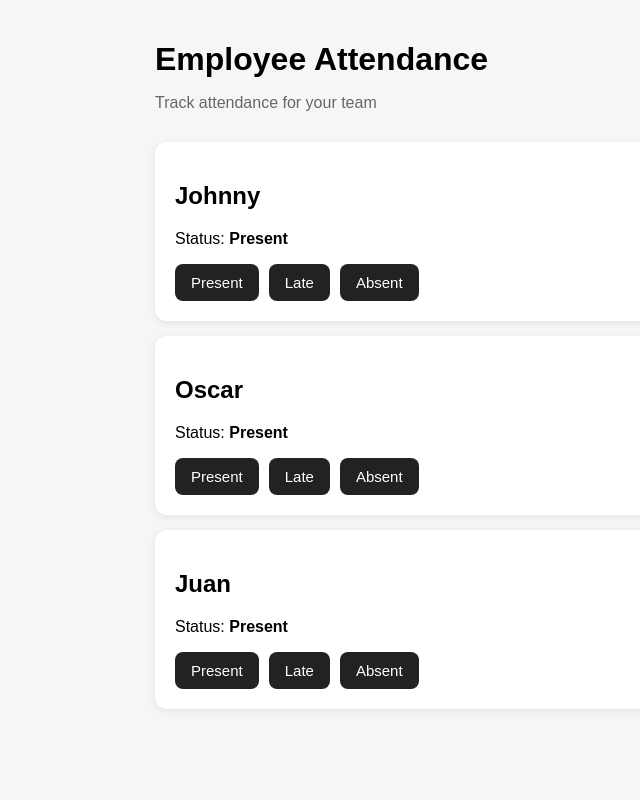
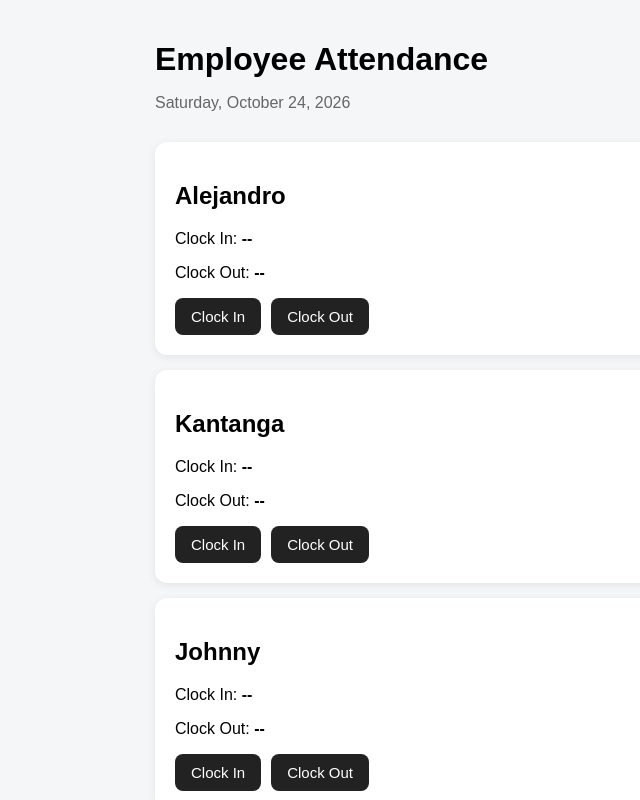
Before and after one commit to Alexav3/attendance, a React (Vite) app: page / in a window 1280 px wide. Shown: the top 800 px of the page, without its empty margins (135-775 px from the left). Built offline with nearby package versions, Linux system fonts and the light colour scheme.

Commit message:
Update App.jsx

```diff
--- a/src/App.jsx
+++ b/src/App.jsx
@@ -1,50 +1,164 @@
-import { useState } from "react";
+import { useEffect, useState } from "react";
+
+const defaultEmployees = [
+  "Alejandro",
+  "Kantanga",
+  "Johnny",
+  "Oscar",
+  "Juan",
+  "Adil",
+  "Karwan",
+];
 
 function App() {
-  const [employees, setEmployees] = useState([
-    { id: 1, name: "Johnny", status: "Present" },
-    { id: 2, name: "Oscar", status: "Present" },
-    { id: 3, name: "Juan", status: "Present" }
-  ]);
+  const [records, setRecords] = useState(() => {
+    const savedRecords = localStorage.getItem("attendanceRecords");
 
-  function changeStatus(id, newStatus) {
-    setEmployees(
-      employees.map((employee) =>
-        employee.id === id
-          ? { ...employee, status: newStatus }
-          : employee
-      )
+    return savedRecords ? JSON.parse(savedRecords) : {};
+  });
+
+  useEffect(() => {
+    localStorage.setItem(
+      "attendanceRecords",
+      JSON.stringify(records)
     );
+  }, [records]);
+
+  function getToday() {
+    return new Date().toLocaleDateString("en-CA");
   }
+
+  function getCurrentTime() {
+    return new Date().toLocaleTimeString([], {
+      hour: "2-digit",
+      minute: "2-digit",
+      second: "2-digit",
+    });
+  }
+
+  function clockIn(employee) {
+    const today = getToday();
+
+    setRecords((previousRecords) => {
+      const employeeRecords =
+        previousRecords[today]?.[employee] || {};
+
+      return {
+        ...previousRecords,
+
+        [today]: {
+          ...previousRecords[today],
+
+          [employee]: {
+            ...employeeRecords,
+            clockIn: getCurrentTime(),
+            clockOut: null,
+          },
+        },
+      };
+    });
+  }
+
+  function clockOut(employee) {
+    const today = getToday();
+
+    if (!records[today]?.[employee]?.clockIn) {
+      alert(`${employee} must clock in first.`);
+      return;
+    }
+
+    setRecords((previousRecords) => ({
+      ...previousRecords,
+
+      [today]: {
+        ...previousRecords[today],
+
+        [employee]: {
+          ...previousRecords[today][employee],
+          clockOut: getCurrentTime(),
+        },
+      },
+    }));
+  }
+
+  const today = getToday();
 
   return (
     <div className="container">
       <h1>Employee Attendance</h1>
-      <p className="subtitle">Track attendance for your team</p>
 
-      {employees.map((employee) => (
-        <div className="employee-card" key={employee.id}>
-          <h2>{employee.name}</h2>
+      <p className="subtitle">
+        {new Date().toLocaleDateString([], {
+          weekday: "long",
+          month: "long",
+          day: "numeric",
+          year: "numeric",
+        })}
+      </p>
+
+      <div className="employee-list">
+        {defaultEmployees.map((employee) => {
+          const employeeRecord =
+            records[today]?.[employee] || {};
+
+          const clockedIn = employeeRecord.clockIn;
+          const clockedOut = employeeRecord.clockOut;
+
+          return (
+            <div className="employee-card" key={employee}>
+              <h2>{employee}</h2>
+
+              <div className="attendance-info">
+                <p>
+                  Clock In:
+                  <strong>
+                    {" "}
+                    {clockedIn || "--"}
+                  </strong>
+                </p>
 
                 <p>
-            Status: <strong>{employee.status}</strong>
+                  Clock Out:
+                  <strong>
+                    {" "}
+                    {clockedOut || "--"}
+                  </strong>
                 </p>
+              </div>
 
               <div className="buttons">
-            <button onClick={() => changeStatus(employee.id, "Present")}>
-              Present
+                <button
+                  className="clock-in"
+                  onClick={() => clockIn(employee)}
+                  disabled={clockedIn && !clockedOut}
+                >
+                  Clock In
                 </button>
 
-            <button onClick={() => changeStatus(employee.id, "Late")}>
-              Late
-            </button>
-
-            <button onClick={() => changeStatus(employee.id, "Absent")}>
-              Absent
+                <button
+                  className="clock-out"
+                  onClick={() => clockOut(employee)}
+                  disabled={!clockedIn || clockedOut}
+                >
+                  Clock Out
                 </button>
               </div>
+
+              {clockedIn && !clockedOut && (
+                <p className="working">
+                  ● Currently Working
+                </p>
+              )}
+
+              {clockedOut && (
+                <p className="completed">
+                  ✓ Shift Completed
+                </p>
+              )}
             </div>
-      ))}
+          );
+        })}
+      </div>
     </div>
   );
 }
```
Lines whose indentation alone changed are shown as unchanged.
